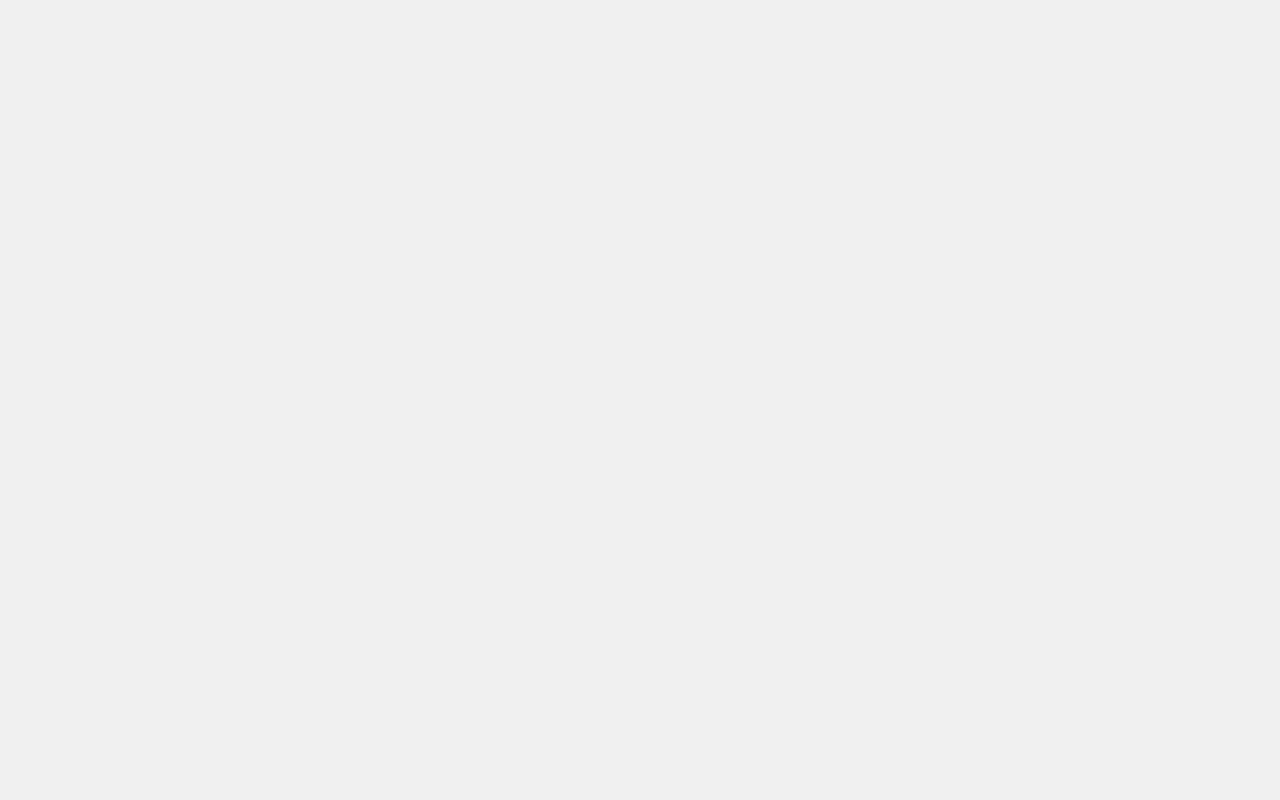
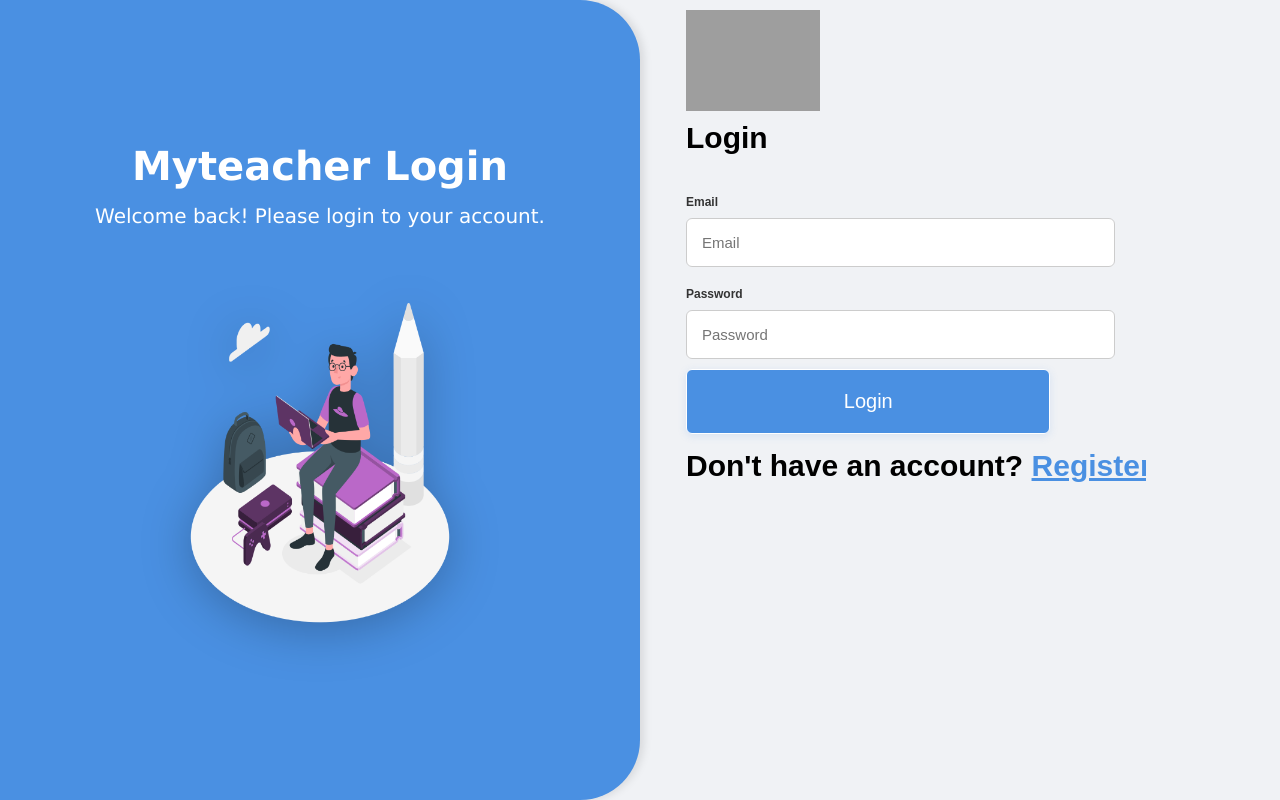
Before and after one commit to omekeuchechi/myteacher_super_tech, a React (Vite) app: page /myteacher_super_tech/login in a window 1280 px wide. Before the commit this address had no page. Built offline with nearby package versions, Linux system fonts and the light colour scheme; grey boxes are pictures that could not be loaded.

Commit message:
corrected the route sections

```diff
--- a/src/App.jsx
+++ b/src/App.jsx
@@ -2,13 +2,15 @@ import { BrowserRouter as Router, Routes, Route } from 'react-router-dom';
 import Home from './pages/home';
 import About from './pages/about';
 import Register from './pages/auth';
+import Login from './pages/login';
 import '@fortawesome/fontawesome-free/css/all.min.css';
 
 function App() {
   return (
-    <Router basename="/myteacher_super_tech">
+    <Router basename="/myteacher_super_tech/">
       <Routes>
         <Route path="/" element={<Home />} />
+        <Route path='/login' element={<Login />} />
         <Route path="/auth" element={<Register />} />
         <Route path="/about" element={<About />} />
       </Routes>
@@ -17,3 +19,24 @@ function App() {
 }
 
 export default App;
+
+
+// import { BrowserRouter as Router, Routes, Route } from 'react-router-dom';
+// import Home from './pages/home';
+// import About from './pages/about';
+// import Register from './pages/auth';
+// import '@fortawesome/fontawesome-free/css/all.min.css';
+
+// function App() {
+//   return (
+//     <Router>
+//       <Routes>
+//         <Route path="/" element={<Home />} />
+//         <Route path="/auth" element={<Register />} />
+//         <Route path="/about" element={<About />} />
+//       </Routes>
+//     </Router>
+//   );
+// }
+
+// export default App;
--- a/src/assets/styles/flyers.css
+++ b/src/assets/styles/flyers.css
@@ -20,7 +20,7 @@
 /* Wrap each image for consistent sizing */
 .flyer-image-wrapper {
     flex: 1 1 200px;
-    max-width: 300px;
+    max-width: 400px;
     overflow: hidden;
     border-radius: 8px;
     box-shadow: 0 4px 8px rgba(0,0,0,0.1);
--- a/src/components/nav.jsx
+++ b/src/components/nav.jsx
@@ -7,8 +7,12 @@ const Nav = () => {
 
   // navigation section
 
+  const handleRegisterClick = () => {
+    navigate('/auth');
+  }
+
   const handleLoginClick = () => {
-    navigate('/auth');
+    navigate('/login')
   }
   useEffect(() => {
     const navUl = document.querySelector('.nav-ul');
@@ -46,17 +50,17 @@ const Nav = () => {
         <i className="fas fa-bars"></i>
       </div>
       <ul className="nav-ul">
-        <li><a href="#">Home</a></li>
+        <li><a href="/">Home</a></li>
         {/* <li><a href="#">About Us</a></li> */}
         <li><a href="#">Courses</a></li>
         <li><a href="#">Contact Us</a></li>
         <li><a href="#">Tech Blog</a></li>
-        <li className="nav-link-hide"><a href="#">Login</a></li>
-        <li className="nav-link-hide" onClick={handleLoginClick}><a href="#">Register for a programme</a></li>
+        <li className="nav-link-hide" onClick={handleLoginClick}><a href="">Login</a></li>
+        <li className="nav-link-hide" onClick={handleRegisterClick}><a href="">Register for a programme</a></li>
       </ul>
       <div className="auth">
-        <a href="#" className="login active">Login</a>
-        <a href="#" className="signup" onClick={handleLoginClick}>Register for a programme</a>
+        <a href="" className="login active" onClick={handleLoginClick}>Login</a>
+        <a href="" className="signup" onClick={handleRegisterClick}>Register for a programme</a>
       </div>
     </nav>
   );
--- a/src/pages/auth.jsx
+++ b/src/pages/auth.jsx
@@ -46,7 +46,7 @@ const Register = () => {
           {/* Step 1 */}
           <div className='step'>
             <div>
-              <img src={myteacherLogo} alt="logo" style={{cursor: 'pointer'}} />
+              <img src={myteacherLogo} alt="logo" style={{cursor: 'pointer'}} onClick={handleHomeClick} />
               <span>Get Start</span>
             </div>
             <h2>Full Name</h2>
--- /dev/null
+++ b/src/pages/login.jsx
@@ -0,0 +1,80 @@
+import React, { useState } from 'react';
+import { useNavigate } from 'react-router-dom';
+import '../assets/styles/authstyles/auth.css';
+import '../assets/styles/authstyles/res.css';
+import myteacherLogo from '../img/Untitled-1.png';
+import illusOne from '../assets/illustrations/Nerd-amico.png';
+import '@fortawesome/fontawesome-free/css/all.min.css';
+
+const Login = () => {
+  const [step, setStep] = useState(0);
+  const [email, setEmail] = useState('');
+  const [password, setPassword] = useState('');
+  const navigate = useNavigate();
+
+  const handleHomeClick = () => {
+    navigate('/');
+  };
+
+  const handleNext = (e) => {
+    e.preventDefault();
+    // Handle login logic here
+    // Example: if (email && password) { navigate('/dashboard'); }
+    // For now, just navigate to home
+    navigate('/');
+  };
+
+  return (
+    <div className='auth-container'>
+      <div className='side-background'>
+        <h1>Myteacher Login</h1>
+        <p>Welcome back! Please login to your account.</p>
+        <img src={illusOne} alt="illustration" />
+      </div>
+      <div className='sliding-form'>
+        <form className='slider' onSubmit={handleNext}>
+          <div className='step'>
+            <div>
+              <img
+                src={myteacherLogo}
+                alt="logo"
+                style={{ cursor: 'pointer' }}
+                onClick={handleHomeClick}
+              />
+              <span>Login</span>
+            </div>
+            <h2>Email</h2>
+            <input
+              className='input'
+              placeholder='Email'
+              type='email'
+              value={email}
+              onChange={e => setEmail(e.target.value)}
+              required
+            />
+            <h2>Password</h2>
+            <input
+              className='input'
+              placeholder='Password'
+              type='password'
+              value={password}
+              onChange={e => setPassword(e.target.value)}
+              required
+            />
+            <button className='submit-btn' type='submit'>Login</button>
+            <div className="arg">
+              <span>
+                Don't have an account?{' '}
+                <a href="/auth" style={{ textDecoration: 'underline', color: '#4a90e2' }}>
+                  Register
+                </a>
+              </span>
+            </div>
+          </div>
+        </form>
+      </div>
+    </div>
+  );
+};
+
+export default Login;
```
